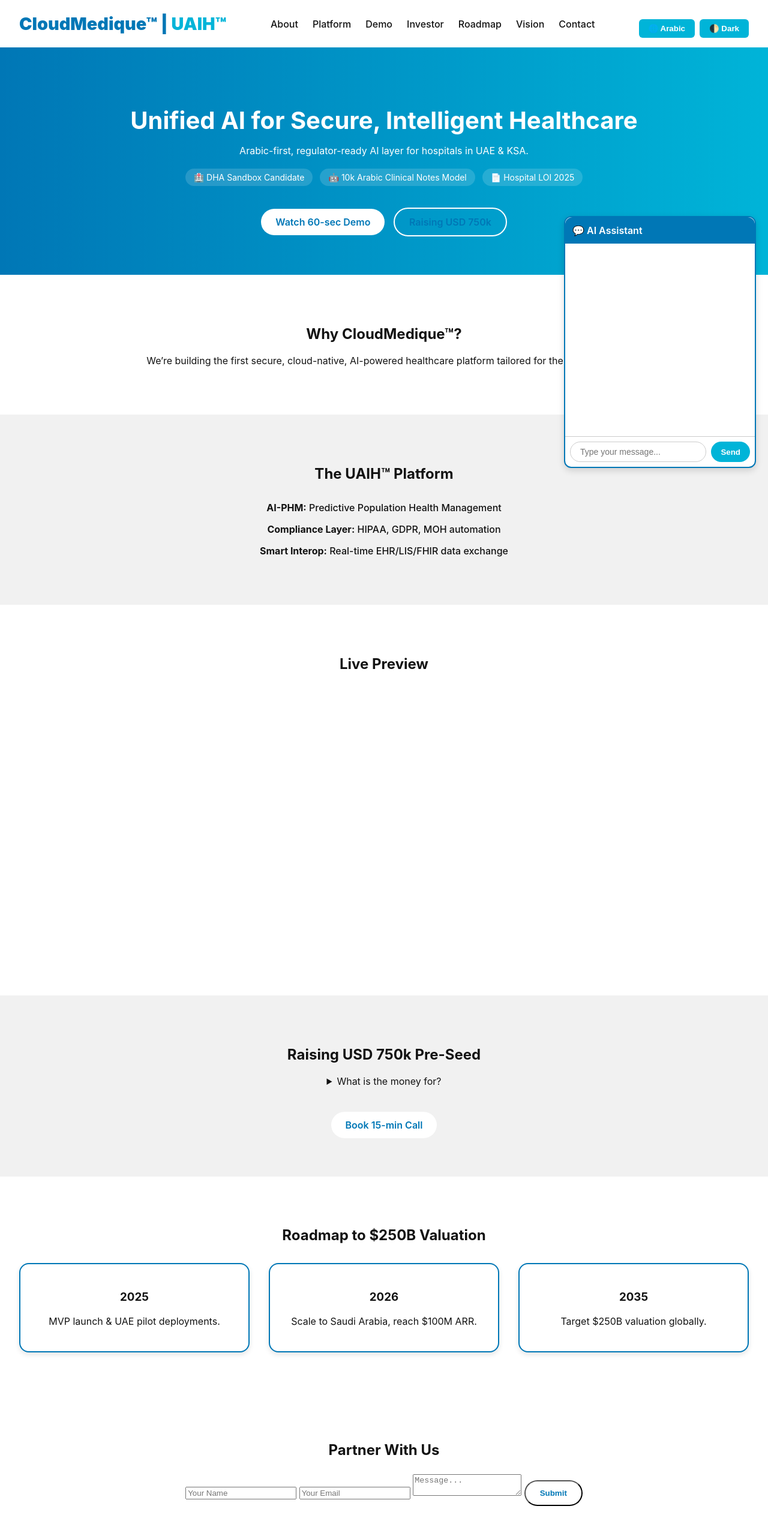
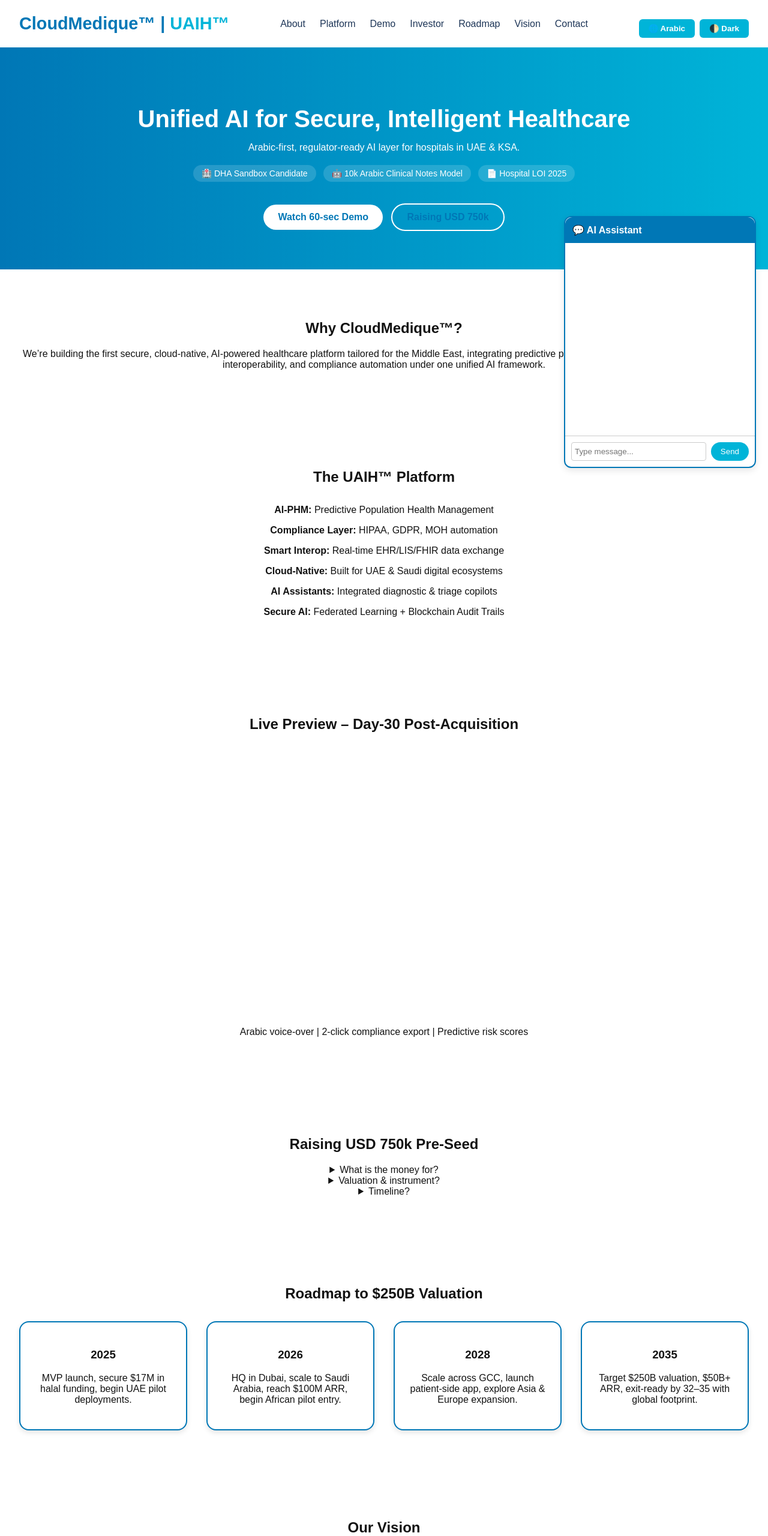
Before and after one commit to foreignn1llc-art/abc-fitness-website, a plain HTML site: page index.html in a window 1280 px wide. Shown: the top 2560 px of the page at 60% size. Drawn offline with Linux system fonts and the light colour scheme.

Commit message:
Update index.html

```diff
--- a/index.html
+++ b/index.html
@@ -4,240 +4,19 @@
   <meta charset="UTF-8">
   <title>CloudMedique | AI Hospital OS</title>
   <meta name="viewport" content="width=device-width, initial-scale=1">
-  <meta name="description" content="CloudMedique™ – Unified AI Framework for Secure, Intelligent Healthcare in MENA. Arabic-first, regulator-ready.">
-  <meta property="og:title" content="CloudMedique | AI Hospital OS">
-  <meta property="og:description" content="Arabic-first, regulator-ready AI layer for hospitals in UAE & KSA.">
-  <meta property="og:image" content="https://i.ibb.co/g9N3XFK/og-image.png">
-  <meta property="og:url" content="https://cloudmedique.ai">
-  <meta name="twitter:card" content="summary_large_image">
+  <meta name="description" content="CloudMedique™ – Unified AI Framework for Secure, Intelligent Healthcare in MENA.">
   <link rel="icon" type="image/x-icon" href="https://i.ibb.co/7Xsj2V9/favicon.png">
   <link rel="stylesheet" href="./style.css">
 
-  <script async src="https://www.googletagmanager.com/gtag/js?id=G-XXXXXXXXXX"></script>
-  <script>
-    window.dataLayer = window.dataLayer || [];
-    function gtag(){dataLayer.push(arguments);}
-    gtag('js', new Date());
-    gtag('config', 'G-XXXXXXXXXX');
-  </script>
-
   <style>
-    :root {
-      --bg: #ffffff;
-      --txt: #121212;
-      --primary: #0077b6;
-      --accent: #00b4d8;
-      --dark: #1d3557;
-      --light: #f1f1f1;
-      --success: #06ffa5;
-      --danger: #e63946;
-    }
-    body {
-      margin: 0;
-      font-family: -apple-system, BlinkMacSystemFont, "Segoe UI", Roboto, sans-serif;
-      background: var(--bg);
-      color: var(--txt);
-      transition: background 0.3s, color 0.3s;
-    }
-    .rtl {
-      direction: rtl;
-      text-align: right;
-    }
-    .dark {
-      --bg: #0d1117;
-      --txt: #c9d1d9;
-    }
-
-    header {
-      display: flex;
-      justify-content: space-between;
-      align-items: center;
-      padding: 1rem 2rem;
-      background: var(--bg);
-      box-shadow: 0 2px 4px rgba(0, 0, 0, 0.05);
-      flex-wrap: wrap;
-    }
-    .logo {
-      font-size: 1.8rem;
-      font-weight: 900;
-      color: var(--primary);
-    }
-    .logo span {
-      color: var(--accent);
-    }
-    nav ul {
-      display: flex;
-      list-style: none;
-      gap: 1.5rem;
-      padding: 0;
-      margin: 0;
-    }
-    nav a {
-      text-decoration: none;
-      color: var(--txt);
-      font-weight: 500;
-      transition: color 0.3s ease;
-    }
-    nav a:hover {
-      color: var(--accent);
-    }
-    .toggles {
-      display: flex;
-      gap: 0.5rem;
-      margin-top: 1rem;
-    }
-    .toggles button {
-      padding: 0.5rem 1rem;
-      background: var(--accent);
-      color: white;
-      border: none;
-      border-radius: 6px;
-      cursor: pointer;
-      font-weight: bold;
-      transition: background-color 0.3s ease;
-    }
-
-    .hero {
-      text-align: center;
-      padding: 4rem 2rem;
-      background: linear-gradient(to right, var(--primary), var(--accent));
-      color: white;
-    }
-    .hero h1 {
-      font-size: 2.5rem;
-      margin-bottom: 1rem;
-    }
-    .badges {
-      display: flex;
-      gap: 12px;
-      flex-wrap: wrap;
-      justify-content: center;
-      margin: 20px 0;
-    }
-    .badges span {
-      background: rgba(255, 255, 255, 0.15);
-      padding: 6px 14px;
-      border-radius: 20px;
-      font-size: 14px;
-    }
-    .cta-button {
-      background: white;
-      color: var(--primary);
-      padding: 0.75rem 1.5rem;
-      border-radius: 30px;
-      text-decoration: none;
-      font-weight: 600;
-      display: inline-block;
-      margin-top: 1rem;
-      transition: background 0.3s ease;
-    }
-    .cta-button:hover {
-      background-color: var(--light);
-    }
-    .cta-button.alt {
-      background: transparent;
-      border: 2px solid white;
-      margin-left: 10px;
-    }
-
-    .section {
-      padding: 4rem 2rem;
-      text-align: center;
-      transition: background-color 0.3s ease, color 0.3s ease;
-    }
-    .section.alt {
-      background: var(--light);
-    }
-    ul.features {
-      list-style: none;
-      padding: 0;
-      margin-top: 2rem;
-    }
-    ul.features li {
-      margin-bottom: 1rem;
-      font-weight: 500;
-    }
-
-    /* ===== ROADMAP ===== */
-    .roadmap-grid {
-      display: grid;
-      grid-template-columns: repeat(auto-fit, minmax(250px, 1fr));
-      gap: 2rem;
-      margin-top: 2rem;
-      justify-content: center;
-    }
-    .roadmap-box {
-      background: var(--bg);
-      border: 2px solid var(--primary);
-      padding: 1.5rem;
-      border-radius: 16px;
-      box-shadow: 0 4px 8px rgba(0, 0, 0, 0.1);
-      transition: transform 0.3s ease;
-    }
-    .roadmap-box:hover {
-      transform: translateY(-5px);
-    }
-
-    /* ===== CHATBOX UI ===== */
-    #chatbox {
-      position: fixed;
-      bottom: 20px;
-      right: 20px;
-      width: 320px;
-      height: 420px;
-      background: var(--bg);
-      border: 2px solid var(--primary);
-      border-radius: 12px;
-      display: flex;
-      flex-direction: column;
-      box-shadow: 0 4px 12px rgba(0, 0, 0, 0.15);
-      z-index: 999;
-    }
-    #chatHeader {
-      background: var(--primary);
-      color: white;
-      padding: 0.75rem;
-      border-radius: 12px 12px 0 0;
-      cursor: pointer;
-      font-weight: 600;
-    }
-    #chatMessages {
-      flex: 1;
-      padding: 0.75rem;
-      overflow-y: auto;
-      font-size: 14px;
-    }
-    #chatInputBox {
-      display: flex;
-      border-top: 1px solid #ccc;
-      padding: 0.5rem;
-    }
-    #chatInput {
-      flex: 1;
-      border: 1px solid #ccc;
-      border-radius: 20px;
-      padding: 0.5rem 1rem;
-      font-size: 14px;
-      background: var(--bg);
-      color: var(--txt);
-    }
-    #chatSend {
-      margin-left: 0.5rem;
-      padding: 0.5rem 1rem;
-      border: none;
-      border-radius: 20px;
-      background: var(--accent);
-      color: white;
-      font-weight: 600;
-      cursor: pointer;
-    }
-
-    footer {
-      background: var(--dark);
-      color: white;
-      text-align: center;
-      padding: 1rem;
-    }
+    /* Basic layout styles to ensure it looks right even if style.css lags */
+    :root { --primary: #0077b6; --accent: #00b4d8; --white: #ffffff; }
+    body { margin: 0; font-family: sans-serif; transition: background 0.3s; }
+    .rtl { direction: rtl; text-align: right; }
+    #chatbox { position: fixed; bottom: 20px; right: 20px; width: 320px; height: 420px; background: white; border: 2px solid var(--primary); border-radius: 12px; display: flex; flex-direction: column; z-index: 999; box-shadow: 0 4px 12px rgba(0,0,0,0.1); }
+    #chatMessages { flex: 1; padding: 10px; overflow-y: auto; font-size: 14px; }
+    #chatInputBox { display: flex; padding: 10px; border-top: 1px solid #ccc; }
+    #chatInput { flex: 1; padding: 5px; border-radius: 4px; border: 1px solid #ccc; }
   </style>
 </head>
 
@@ -275,7 +54,7 @@
 
 <section id="about" class="section">
   <h2 id="aboutTitle">Why CloudMedique™?</h2>
-  <p id="aboutText">We’re building the first secure, cloud-native, AI-powered healthcare platform tailored for the Middle East.</p>
+  <p id="aboutText">We’re building the first secure, cloud-native, AI-powered healthcare platform tailored for the Middle East, integrating predictive population health analytics, smart EHR data interoperability, and compliance automation under one unified AI framework.</p>
 </section>
 
 <section id="platform" class="section alt">
@@ -284,58 +63,70 @@
     <li><strong>AI-PHM:</strong> Predictive Population Health Management</li>
     <li><strong>Compliance Layer:</strong> HIPAA, GDPR, MOH automation</li>
     <li><strong>Smart Interop:</strong> Real-time EHR/LIS/FHIR data exchange</li>
+    <li><strong>Cloud-Native:</strong> Built for UAE & Saudi digital ecosystems</li>
+    <li><strong>AI Assistants:</strong> Integrated diagnostic & triage copilots</li>
+    <li><strong>Secure AI:</strong> Federated Learning + Blockchain Audit Trails</li>
   </ul>
 </section>
 
 <section id="demo" class="section">
-  <h2 id="demoTitle">Live Preview</h2>
+  <h2 id="demoTitle">Live Preview – Day-30 Post-Acquisition</h2>
   <div style="max-width:800px;margin:auto;">
     <iframe data-src="https://www.loom.com/embed/8d0b8b8b8b8b8b8b8b8b8b8b8b8b8b8b8" frameborder="0" allowfullscreen style="width:100%;aspect-ratio:16/9;"></iframe>
   </div>
+  <p id="demoText">Arabic voice-over | 2-click compliance export | Predictive risk scores</p>
 </section>
 
 <section id="investor" class="section alt">
   <h2 id="investorTitle">Raising USD 750k Pre-Seed</h2>
   <details>
     <summary id="invSum1">What is the money for?</summary>
-    <p id="invAns1">Hospital acquisition escrow, bridge MVP, and regulatory filings.</p>
+    <p id="invAns1">Hospital acquisition escrow, bridge MVP, regulatory filings, 18-month runway.</p>
   </details>
-  <div style="text-align:center;margin-top:25px;">
-    <a href="https://calendly.com/roy-mwangi/15min" class="cta-button">Book 15-min Call</a>
-  </div>
+  <details>
+    <summary id="invSum2">Valuation & instrument?</summary>
+    <p id="invAns2">SAFE, cap USD 5m, 20 % discount, MFN clause, no-board-seat until Series A.</p>
+  </details>
+  <details>
+    <summary id="invSum3">Timeline?</summary>
+    <p id="invAns3">Close by 31 Aug 2025 → pilot revenue by Dec 2025 → Series A Q2-2026.</p>
+  </details>
 </section>
 
 <section id="roadmap" class="section">
   <h2 id="roadmapTitle">Roadmap to $250B Valuation</h2>
   <div class="roadmap-grid">
-    <div class="roadmap-box"><h3>2025</h3><p>MVP launch & UAE pilot deployments.</p></div>
-    <div class="roadmap-box"><h3>2026</h3><p>Scale to Saudi Arabia, reach $100M ARR.</p></div>
-    <div class="roadmap-box"><h3>2035</h3><p>Target $250B valuation globally.</p></div>
+    <div class="roadmap-box"><h3>2025</h3><p>MVP launch, secure $17M in halal funding, begin UAE pilot deployments.</p></div>
+    <div class="roadmap-box"><h3>2026</h3><p>HQ in Dubai, scale to Saudi Arabia, reach $100M ARR, begin African pilot entry.</p></div>
+    <div class="roadmap-box"><h3>2028</h3><p>Scale across GCC, launch patient-side app, explore Asia & Europe expansion.</p></div>
+    <div class="roadmap-box"><h3>2035</h3><p>Target $250B valuation, $50B+ ARR, exit-ready by 32–35 with global footprint.</p></div>
   </div>
+</section>
+
+<section id="vision" class="section alt">
+  <h2 id="visionTitle">Our Vision</h2>
+  <p id="visionText">To become the world’s most intelligent and secure healthcare operating system for governments, enterprises, and patients — born in the Middle East and scaled globally.</p>
 </section>
 
 <section id="contact" class="section contact-section">
   <h2 id="contactTitle">Partner With Us</h2>
-  <form action="https://formspree.io/f/your-form-id" method="POST">
+  <form id="contactForm" action="https://formspree.io/f/your-form-id" method="POST">
     <input type="text" name="name" placeholder="Your Name" required />
     <input type="email" name="email" placeholder="Your Email" required />
-    <textarea name="message" placeholder="Message..."></textarea>
+    <textarea name="message" placeholder="Message or Request a Pilot..."></textarea>
     <button type="submit" class="cta-button">Submit</button>
   </form>
 </section>
 
 <footer>
-  <p>© <span id="year">2025</span> CloudMedique Technologies Ltd. (ADGM)</p>
-  <div class="social-links">
-    <a href="#">LinkedIn</a> | <a href="#">Twitter</a> | <a href="mailto:roy@cloudmedique.ai">Contact</a>
-  </div>
+  <p id="footerCopyright">© 2025 CloudMedique Technologies Ltd. (ADGM)</p>
 </footer>
 
 <div id="chatbox">
   <div id="chatHeader">💬 AI Assistant</div>
   <div id="chatMessages"></div>
   <div id="chatInputBox">
-    <input id="chatInput" type="text" placeholder="Type your message..." />
+    <input id="chatInput" type="text" placeholder="Type message..." />
     <button id="chatSend">Send</button>
   </div>
 </div>
@@ -344,21 +135,51 @@
 /* ===== OPENAI CONFIG ===== */
 const OPENAI_KEY = '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';
 
+/* ===== FULL TRANSLATION DATA ===== */
 const texts = {
   en: {
     heroTitle: 'Unified AI for Secure, Intelligent Healthcare',
     heroTag: 'Arabic-first, regulator-ready AI layer for hospitals in UAE & KSA.',
-    chatPlaceholder: 'Type your message...',
-    chatSend: 'Send'
+    aboutTitle: 'Why CloudMedique™?',
+    aboutText: 'We’re building the first secure, cloud-native, AI-powered healthcare platform tailored for the Middle East...',
+    platformTitle: 'The UAIH™ Platform',
+    platformList: ['<strong>AI-PHM:</strong> Predictive Health','<strong>Compliance:</strong> HIPAA/MOH','<strong>Smart Interop:</strong> EHR Exchange','<strong>Cloud-Native:</strong> UAE Ecosystem','<strong>AI Assistants:</strong> Copilots','<strong>Secure AI:</strong> Blockchain'],
+    demoTitle: 'Live Preview',
+    demoText: 'Arabic voice-over | 2-click compliance',
+    investorTitle: 'Raising USD 750k',
+    invSum1: 'What is money for?', invAns1: 'Acquisition & MVP',
+    invSum2: 'Valuation?', invAns2: 'SAFE $5M cap',
+    invSum3: 'Timeline?', invAns3: 'Close Aug 2025',
+    roadmapTitle: 'Roadmap to $250B',
+    roadmapBoxes: [{y:'2025',t:'MVP Launch'},{y:'2026',t:'Dubai HQ'},{y:'2028',t:'GCC Scale'},{y:'2035',t:'$250B Valuation'}],
+    visionTitle: 'Our Vision',
+    visionText: 'Global healthcare OS born in Middle East.',
+    contactTitle: 'Partner With Us',
+    footerCopyright: '© 2025 CloudMedique Technologies Ltd. (ADGM)'
   },
   ar: {
-    heroTitle: 'الذكاء الاصطناعي الموحد للرعاية الصحية الآمنة والذكية',
+    heroTitle: 'الذكاء الاصطناعي الموحد للرعاية الصحية',
     heroTag: 'الطبقة الأولى بالعربية، جاهزة للتنظيم، للمستشفيات في الإمارات والسعودية.',
-    chatPlaceholder: 'اكتب رسالتك...',
-    chatSend: 'إرسال'
+    aboutTitle: 'لماذا CloudMedique™؟',
+    aboutText: 'نحن نبني أول منصة رعاية صحية آمنة، سحابية، مدعومة بالذكاء الاصطناعي مصممة للشرق الأوسط...',
+    platformTitle: 'منصة UAIH™',
+    platformList: ['<strong>AI-PHM:</strong> إدارة صحة السكان','<strong>الامتثال:</strong> أتمتة وزارة الصحة','<strong>التشغيل البيني:</strong> تبادل EHR','<strong>سحابية الأصل:</strong> دبي والسعودية','<strong>المساعدين:</strong> مساعد التشخيص','<strong>الأمن:</strong> بلوكشين'],
+    demoTitle: 'معاينة مباشرة',
+    demoText: 'تعليق صوتي عربي | تصدير الامتثال',
+    investorTitle: 'جمع 750 ألف دولار',
+    invSum1: 'فيم تستخدم الأموال؟', invAns1: 'الاستحواذ و MVP',
+    invSum2: 'التقييم؟', invAns2: 'SAFE سقف 5 مليون',
+    invSum3: 'الجدول الزمني؟', invAns3: 'إغلاق أغسطس 2025',
+    roadmapTitle: 'خارطة الطريق إلى 250 مليار دولار',
+    roadmapBoxes: [{y:'2025',t:'إطلاق MVP'},{y:'2026',t:'مقر دبي'},{y:'2028',t:'توسع الخليج'},{y:'2035',t:'تقييم 250 مليار'}],
+    visionTitle: 'رؤيتنا',
+    visionText: 'نظام تشغيل عالمي ولد في الشرق الأوسط.',
+    contactTitle: 'شاركنا الشراكة',
+    footerCopyright: '© 2025 كلاود ميديك (ADGM)'
   }
 };
 
+/* ===== APP LOGIC ===== */
 const langBtn = document.getElementById('lang');
 const darkBtn = document.getElementById('dark');
 const body = document.body;
@@ -367,6 +188,7 @@ langBtn.addEventListener('click', () => {
   body.classList.toggle('rtl');
   const isRtl = body.classList.contains('rtl');
   langBtn.textContent = isRtl ? '🌐 English' : '🌐 Arabic';
+  applyLanguage(isRtl ? 'ar' : 'en');
 });
 
 darkBtn.addEventListener('click', () => {
@@ -374,7 +196,26 @@ darkBtn.addEventListener('click', () => {
   darkBtn.textContent = body.classList.contains('dark') ? '☀️ Light' : '🌓 Dark';
 });
 
-/* ===== CHAT LOGIC ===== */
+function applyLanguage(lang) {
+  const t = texts[lang];
+  document.getElementById('heroTitle').textContent = t.heroTitle;
+  document.getElementById('heroTag').textContent = t.heroTag;
+  document.getElementById('aboutTitle').textContent = t.aboutTitle;
+  document.getElementById('aboutText').textContent = t.aboutText;
+  document.getElementById('platformTitle').textContent = t.platformTitle;
+  document.getElementById('demoTitle').textContent = t.demoTitle;
+  document.getElementById('demoText').textContent = t.demoText;
+  document.getElementById('investorTitle').textContent = t.investorTitle;
+  document.getElementById('invSum1').textContent = t.invSum1;
+  document.getElementById('invAns1').textContent = t.invAns1;
+  document.getElementById('roadmapTitle').textContent = t.roadmapTitle;
+  document.getElementById('visionTitle').textContent = t.visionTitle;
+  document.getElementById('visionText').textContent = t.visionText;
+  document.getElementById('contactTitle').textContent = t.contactTitle;
+  document.getElementById('footerCopyright').textContent = t.footerCopyright;
+}
+
+/* ===== OPENAI CHAT ===== */
 const messagesBox = document.getElementById('chatMessages');
 const input = document.getElementById('chatInput');
 const sendBtn = document.getElementById('chatSend');
@@ -382,12 +223,28 @@ const sendBtn = document.getElementById('chatSend');
 sendBtn.addEventListener('click', () => sendMessage());
 input.addEventListener('keydown', e => { if (e.key === 'Enter') sendMessage(); });
 
-function sendMessage() {
+async function sendMessage() {
   const msg = input.value.trim();
   if (!msg) return;
   appendMessage(msg, 'user');
   input.value = '';
-  callOpenAI(msg);
+
+  appendMessage('...', 'ai');
+  try {
+    const res = await fetch('https://api.openai.com/v1/chat/completions', {
+      method: 'POST',
+      headers: { 'Content-Type': 'application/json', 'Authorization': `Bearer ${OPENAI_KEY}` },
+      body: JSON.stringify({
+        model: "gpt-3.5-turbo",
+        messages: [{ role: 'system', content: 'You are CloudMedique AI. Expert in UAE/KSA healthcare.' }, { role: 'user', content: msg }]
+      })
+    });
+    const data = await res.json();
+    const ans = data.choices[0].message.content.trim();
+    messagesBox.lastChild.innerHTML = `<strong>AI:</strong> ${ans}`;
+  } catch (e) {
+    messagesBox.lastChild.innerHTML = `<strong>AI:</strong> API Error. Check credits.`;
+  }
 }
 
 function appendMessage(text, sender) {
@@ -398,40 +255,6 @@ function appendMessage(text, sender) {
   messagesBox.appendChild(div);
   messagesBox.scrollTop = messagesBox.scrollHeight;
 }
-
-async function callOpenAI(prompt) {
-  appendMessage('...', 'ai');
-  try {
-    const res = await fetch('https://api.openai.com/v1/chat/completions', {
-      method: 'POST',
-      headers: {
-        'Content-Type': 'application/json',
-        'Authorization': `Bearer ${OPENAI_KEY}`
-      },
-      body: JSON.stringify({
-        model: "gpt-3.5-turbo",
-        messages: [
-          { role: 'system', content: 'You are CloudMedique AI, a specialized assistant for UAE and KSA medical clinics. Be professional and concise.' },
-          { role: 'user', content: prompt }
-        ]
-      })
-    });
-    const data = await res.json();
-    const ans = data.choices[0].message.content.trim();
-    messagesBox.lastChild.innerHTML = `<strong>AI:</strong> ${ans}`;
-  } catch (e) {
-    messagesBox.lastChild.innerHTML = `<strong>AI:</strong> Service error. Check API credits.`;
-  }
-}
-
-/* ===== SMOOTH SCROLL ===== */
-document.querySelectorAll('a[href^="#"]').forEach(a => {
-  a.addEventListener('click', e => {
-    e.preventDefault();
-    const target = document.querySelector(a.getAttribute('href'));
-    if (target) target.scrollIntoView({ behavior: 'smooth' });
-  });
-});
 </script>
 </body>
 </html>
```
